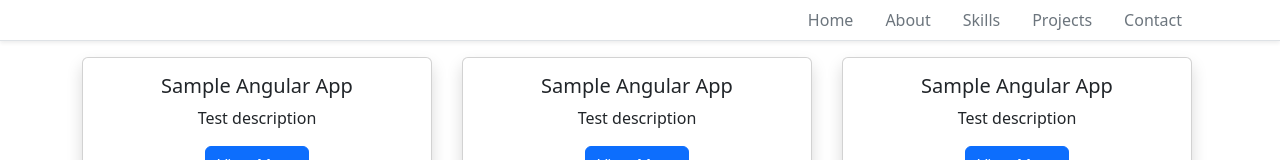
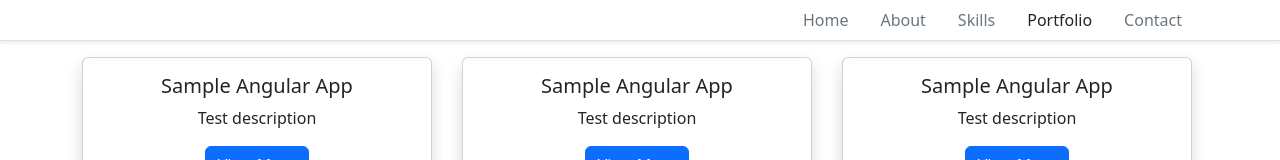
Before and after one commit to barbaracalderon/angular-portfolio-app, an Angular app: page /portfolio in a window 1280 px wide. Shown: the top 160 px of the page. Built offline with nearby package versions, Linux system fonts and the light colour scheme.

Commit message:
fix: header layout name projects -> portfolio

```diff
--- a/src/app/header/header.component.html
+++ b/src/app/header/header.component.html
@@ -12,7 +12,8 @@
                     <a routerLink="/skills" routerLinkActive="text-dark" class="nav-link text-secondary">Skills</a>
                 </li>
                 <li class="nav-item">
-                    <a routerLink="/projects" routerLinkActive="text-dark" class="nav-link text-secondary">Projects</a>
+                    <a routerLink="/portfolio" routerLinkActive="text-dark"
+                        class="nav-link text-secondary">Portfolio</a>
                 </li>
                 <li class="nav-item">
                     <a routerLink="/contact" routerLinkActive="text-dark" class="nav-link text-secondary">Contact</a>
```
